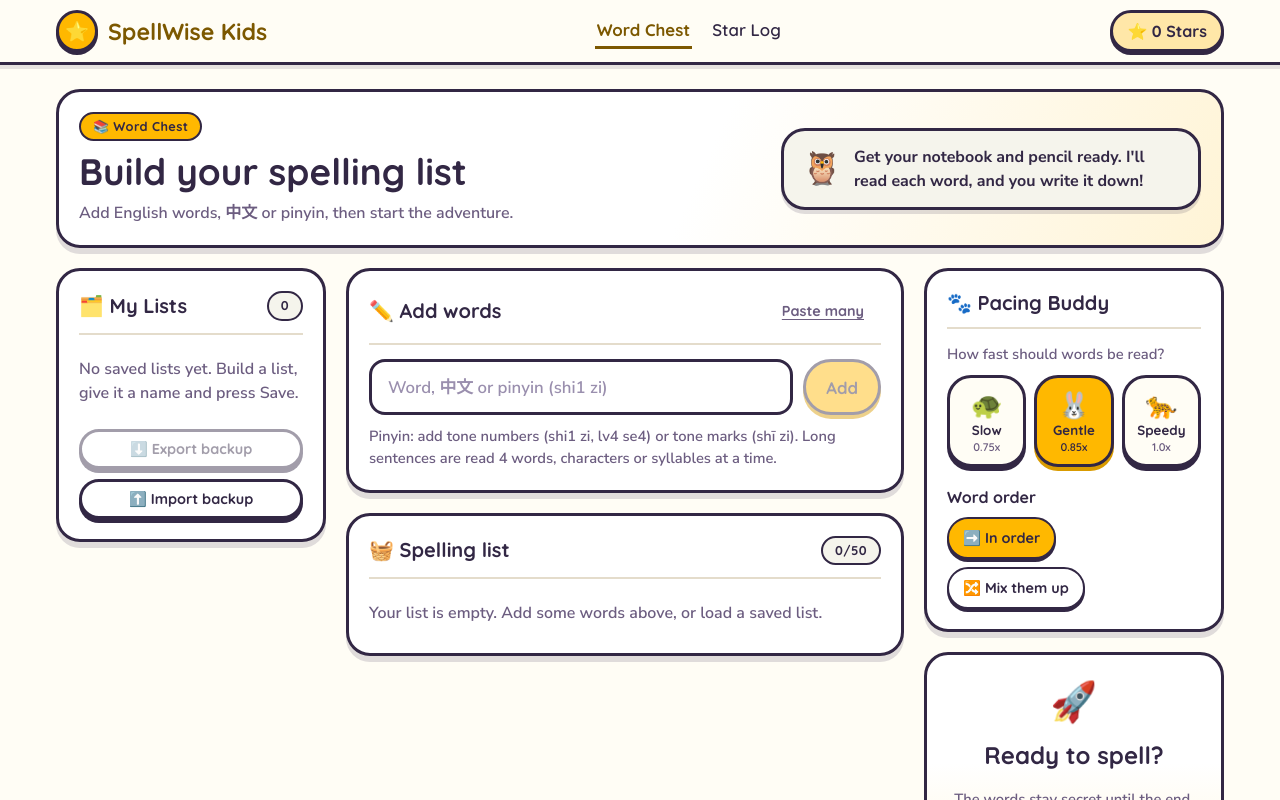
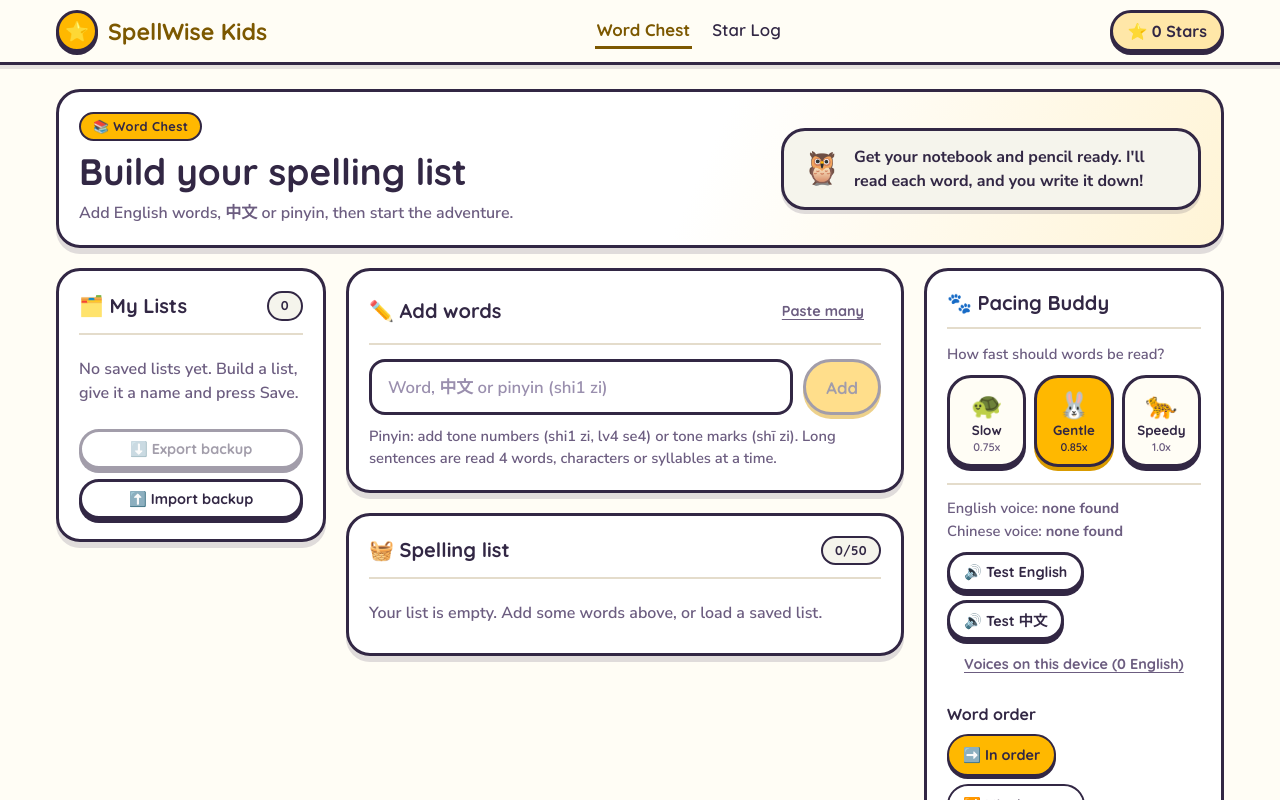
Before and after one commit to Hzhzlee/spelling-tutor, a React (Vite) app: page / in a window 1280 px wide. Shown: the top 800 px of the page. Built offline with nearby package versions, Linux system fonts and the light colour scheme.

Commit message:
Add files via upload

```diff
--- a/src/App.jsx
+++ b/src/App.jsx
@@ -155,6 +155,7 @@
             setListName={setListName}
             settings={settings}
             setSettings={setSettings}
+            voices={voices}
             error={error}
             clearError={() => setError("")}
             onStart={() => start(queue.map((q) => q.text), listName)}
--- a/src/Setup.jsx
+++ b/src/Setup.jsx
@@ -2,6 +2,7 @@
 import { MAX_ITEMS, describe, parseItems, uid } from "./text.js";
 import { looksLikePinyin } from "./pinyin.js";
 import { parseBackup, parseHistoryBackup } from "./storage.js";
+import { pickVoice, speak } from "./speech.js";
 
 export const PACES = [
   { rate: 0.75, label: "Slow", icon: "🐢" },
@@ -33,6 +34,7 @@
   setListName,
   settings,
   setSettings,
+  voices,
   error,
   clearError,
   onStart,
@@ -458,6 +460,8 @@
               ))}
             </div>
 
+            <VoiceCheck voices={voices} rate={settings.rate} />
+
             <p className="label">Word order</p>
             <div className="chips">
               <button
@@ -497,3 +501,45 @@
     </div>
   );
 }
+
+// Shows which voices this device offers to the browser, so a missing or
+// still-downloading voice (e.g. Matilda Premium) is easy to spot.
+function VoiceCheck({ voices, rate }) {
+  const [open, setOpen] = useState(false);
+  const en = pickVoice(voices, "en");
+  const zh = pickVoice(voices, "zh-CN");
+  const english = voices
+    .filter((v) => (v.lang || "").toLowerCase().replace("_", "-").startsWith("en"))
+    .sort((a, b) => a.name.localeCompare(b.name));
+  return (
+    <div className="voice-check">
+      <p className="hint">
+        English voice: <strong>{en ? en.name : "none found"}</strong>
+        <br />
+        Chinese voice: <strong>{zh ? zh.name : "none found"}</strong>
+      </p>
+      <div className="voice-check-actions">
+        <button className="btn btn-sm" onClick={() => speak("Hello! Let's practise spelling. Accomplish.", "en", voices, rate)}>
+          🔊 Test English
+        </button>
+        <button className="btn btn-sm" onClick={() => speak("你好！图书馆。", "zh-CN", voices, rate)}>
+          🔊 Test 中文
+        </button>
+      </div>
+      <button className="btn btn-sm btn-plain" aria-expanded={open} onClick={() => setOpen((o) => !o)}>
+        {open ? "Hide voice list" : `Voices on this device (${english.length} English)`}
+      </button>
+      {open && (
+        <ul className="voice-list">
+          {english.length === 0 && <li>No English voices found.</li>}
+          {english.map((v) => (
+            <li key={v.voiceURI || v.name} className={en && v === en ? "in-use" : ""}>
+              {v.name} <small>({v.lang})</small>
+              {en && v === en ? " ← in use" : ""}
+            </li>
+          ))}
+        </ul>
+      )}
+    </div>
+  );
+}
--- a/src/styles.css
+++ b/src/styles.css
@@ -1916,3 +1916,37 @@
     margin-left: auto;
   }
 }
+
+/* Voice check */
+.voice-check {
+  margin-top: 16px;
+  padding-top: 12px;
+  border-top: 2px solid var(--line-soft);
+}
+
+.voice-check .hint {
+  margin-top: 0;
+}
+
+.voice-check-actions {
+  display: flex;
+  gap: 8px;
+  flex-wrap: wrap;
+  margin: 10px 0 4px;
+}
+
+.voice-list {
+  margin: 6px 0 0;
+  padding: 10px 12px 10px 28px;
+  max-height: 220px;
+  overflow: auto;
+  border: 2px dashed #c2b8d4;
+  border-radius: var(--r);
+  font-size: 0.88rem;
+  font-weight: 600;
+}
+
+.voice-list .in-use {
+  color: var(--navy);
+  font-weight: 800;
+}
```
